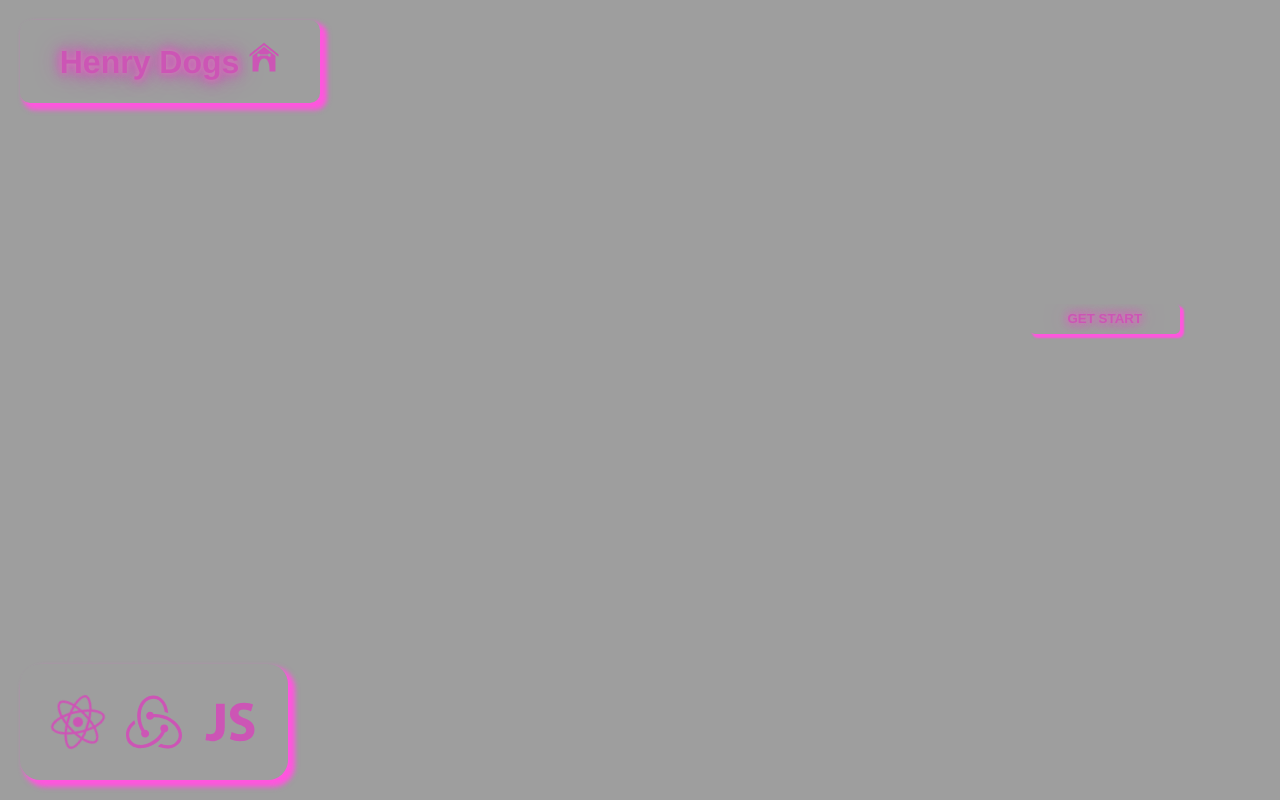
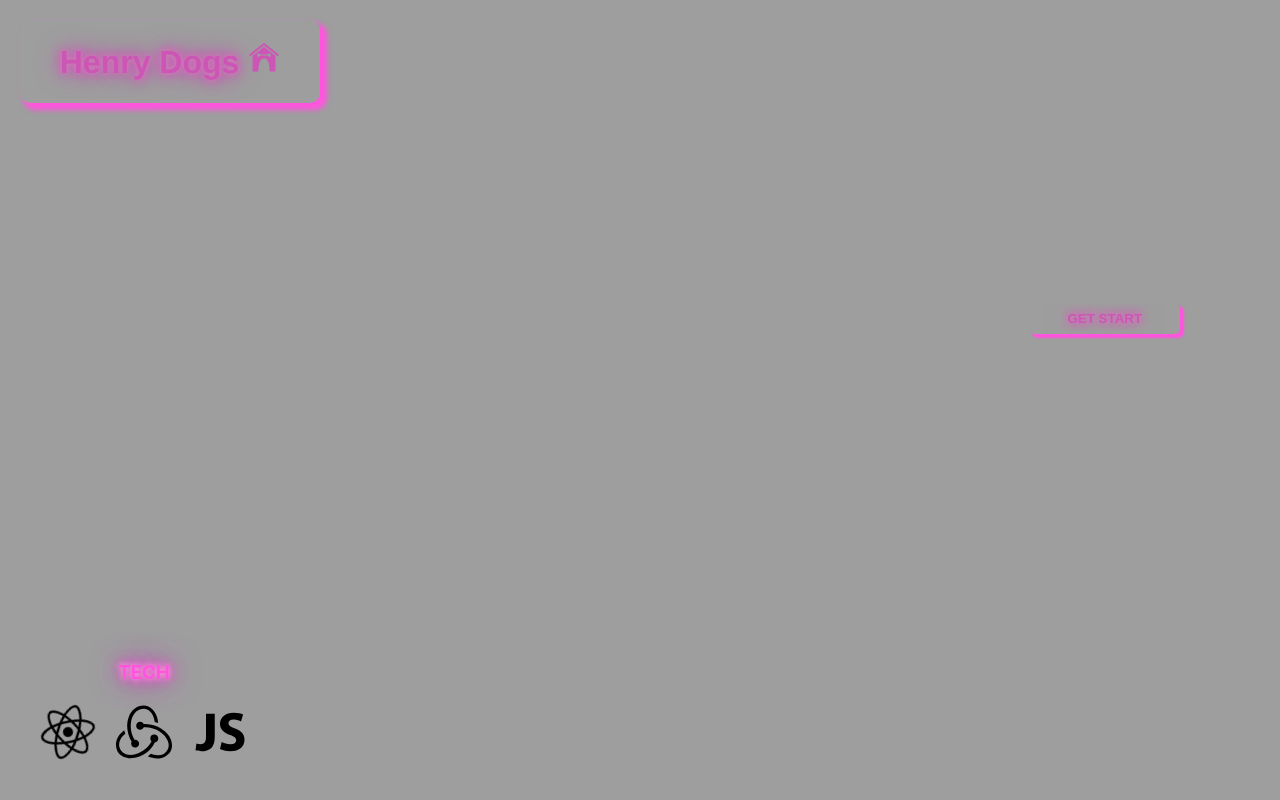
Before and after one commit to joel-CM/PI-Dogs, a React (Create React App) app in the folder client/: page / in a window 1280 px wide. Built offline with nearby package versions, Linux system fonts and the light colour scheme.

Commit message:
testing front nuevo

```diff
--- a/client/package.json
+++ b/client/package.json
@@ -41,5 +41,9 @@
       "last 1 firefox version",
       "last 1 safari version"
     ]
+  },
+  "devDependencies": {
+    "@wojtekmaj/enzyme-adapter-react-17": "^0.6.5",
+    "redux-mock-store": "^1.5.4"
   }
 }
--- a/client/src/components/Inicio/Inicio.jsx
+++ b/client/src/components/Inicio/Inicio.jsx
@@ -19,10 +19,13 @@ const Inicio = () => {
       </div>
 
       {/* tecnologias */}
-      <div className={style.tecnologias}>
-        <FaReact className={style.tec_icon_1} />
-        <SiRedux className={style.tec_icon_2} />
-        <IoLogoJavascript className={style.tec_icon_3} />
+      <div className={style.techContainer}>
+        <h3 className={style.techTitle}>TECH</h3>
+        <div className={style.tech}>
+          <FaReact className={style.tec_icon_1} />
+          <SiRedux className={style.tec_icon_2} />
+          <IoLogoJavascript className={style.tec_icon_3} />
+        </div>
       </div>
 
       <button className={style.btn_link}>
--- a/client/src/components/Inicio/Inicio.module.css
+++ b/client/src/components/Inicio/Inicio.module.css
@@ -321,18 +321,28 @@
   animation-timing-function: linear;
 }
 
-.tecnologias {
-  padding: 20px;
+.techContainer{
+  display: flex;
+  flex-direction: column;
+  justify-content: center;
+  align-items: center;
+  position: absolute;
+  bottom: 20px;
+  left: 20px;
+}
+
+.tech {
+  padding: 10px;
   display: flex;
   justify-content: space-around;
   font-size: 3.5rem;
-  position: absolute;
-  bottom: 20px;
-  left: 20px;
-  box-shadow: 5px 5px 5px 2px #ff55de;
-  border-radius: 20px;
+}
+
+.techTitle{
+  margin: 0;
+  padding: 0;
   animation-name: tecShadow;
-  animation-duration: 20s;
+  animation-duration: 10s;
   animation-iteration-count: infinite;
   animation-timing-function: linear;
 }
```
Also changed, not shown: 1 other file (tests, documents, lock files or other folders).
